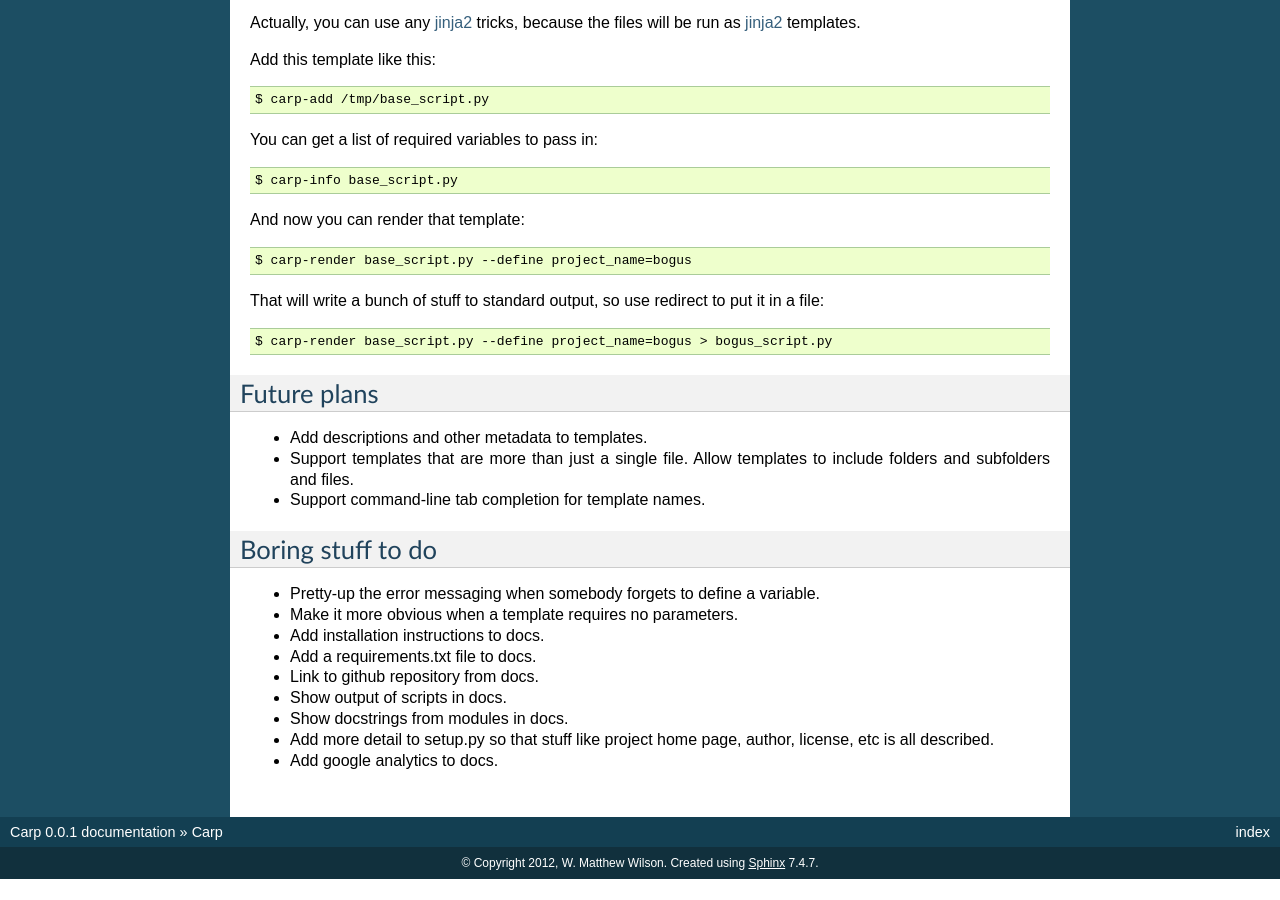
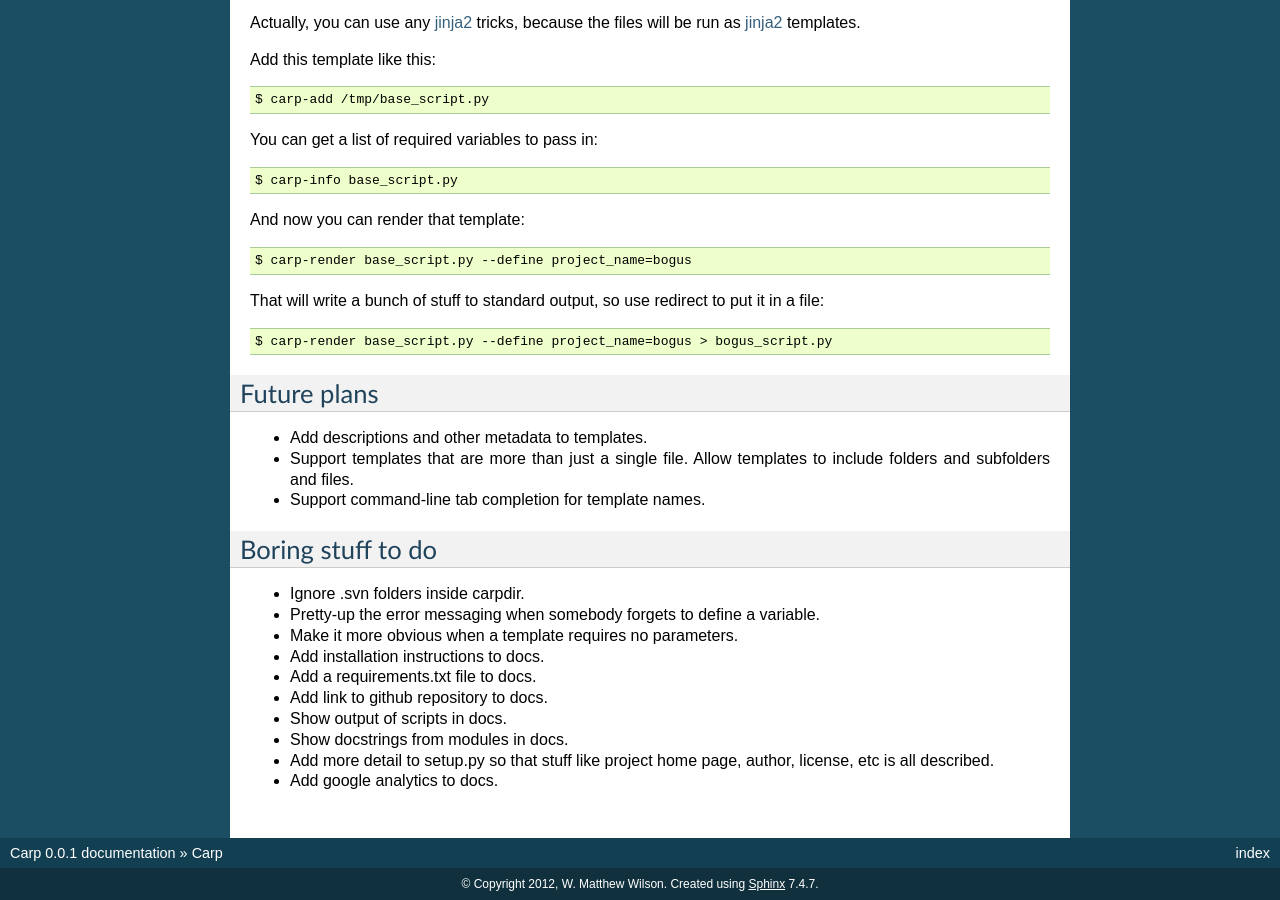
Before and after one commit to mw44118/carp, a Sphinx documentation site: the page built from docs/index.txt, in a window 1280 px wide and 900 px high, scrolled down 827 px. Built offline with Sphinx 7.4.7, drawn with Linux system fonts in a browser that asks for light colours; before the commit the page ends 1706 px from its top, so only the background shows below that.

Commit message:
small tweaks

```diff
--- a/docs/index.txt
+++ b/docs/index.txt
@@ -86,6 +81,8 @@ Future plans
 Boring stuff to do
 ==================
 
+*   Ignore .svn folders inside carpdir.
+
 *   Pretty-up the error messaging when somebody forgets to define a
     variable.
 
@@ -95,7 +92,7 @@ Boring stuff to do
 
 *   Add a requirements.txt file to docs.
 
-*   Link to github repository from docs.
+*   Add link to github repository to docs.
 
 *   Show output of scripts in docs.
 
```
Also changed, not shown: other parts of docs/index.txt (+0 -5 lines), 1 other file.
